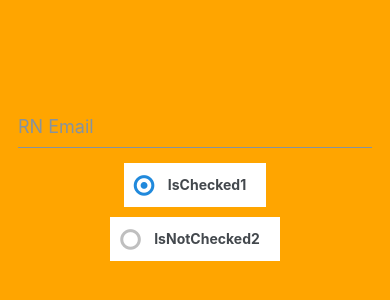
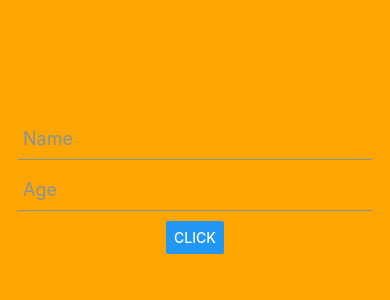
Before and after one commit to CheoR/rn-project2, a React Native app: screen / in a window 390 px wide. Shown: the part 236-536 px from the top of the page. Built offline with nearby package versions, Linux system fonts and the light colour scheme.

Commit message:
feat: Overlay example

```diff
--- a/App.js
+++ b/App.js
@@ -41,6 +41,12 @@ import { CheckBox as RNCheckbox, Input } from "@rneui/base";
 
 import Slider from "@react-native-community/slider";
 import Icon from "react-native-vector-icons/FontAwesome";
+
+import {
+  Button as RNEButton,
+  Input as RNEInput,
+  Overlay,
+} from "react-native-elements";
 
 import styles from "./styles";
 
@@ -112,6 +118,7 @@ export default function App() {
   const [rippleOverflow, setRippleOverflow] = useState(false);
   const [rippleColor, setRippleColor] = useState("red");
   const [isChecked, setIsChecked] = useState(true);
+  const [isVisible, setIsVisible] = useState(false);
 
   const changeDrawerPosition = () => {
     if (drawerPosition === "left") {
@@ -224,6 +231,8 @@ export default function App() {
       },
     ]);
   };
+
+  const toggleOverlay = () => setIsVisible((prevState) => !prevState);
   // useEffect(() => {
   //   const backAction = () => {
   //     Alert.alert("Stop", "Go back?", [
@@ -248,6 +257,24 @@ export default function App() {
 
   return (
     <View style={styles.container}>
+      <RNEInput placeholder=" Name" value={text} onChangeText={setText} />
+      <RNEInput
+        placeholder=" Age"
+        value={text}
+        keyboardType="numeric"
+        onChangeText={setText}
+      />
+      <Button title="Click" onPress={toggleOverlay} />
+      <Overlay
+        isVisible={isVisible}
+        onBackdropPress={toggleOverlay}
+        overlayStyle={styles.overlay}
+        backdropStyle={styles.overlay.backdrop}
+      >
+        <Text>Name: {text} </Text>
+        <Text>Age: {number}</Text>
+      </Overlay>
+      {/*
       <Input
         placeholder="RN Email"
         type="email"
@@ -275,7 +302,7 @@ export default function App() {
         checkedIcon="dot-circle-o"
         uncheckedIcon="circle-o"
       />
-      {/*
+
       <Input
         placeholder="RN input"
         type="password"
@@ -468,7 +495,7 @@ export default function App() {
       style={styles.textInput}
     />
     <TextInput
-      placeholder="Input Number"
+     Text placeholder="Input Number"
       onChangeText={setNumber}
       style={styles.textInput}
       keyboardType="numeric"
--- a/package.json
+++ b/package.json
@@ -18,6 +18,7 @@
     "react": "17.0.2",
     "react-dom": "17.0.2",
     "react-native": "0.68.2",
+    "react-native-elements": "^3.4.2",
     "react-native-safe-area-context": "^4.3.1",
     "react-native-web": "0.17.7"
   },
--- a/styles.js
+++ b/styles.js
@@ -154,6 +154,15 @@ const styles = StyleSheet.create({
     height: 500,
     thumbTintColor: "red",
   },
+  overlay: {
+    backgroundColor: "lightgray",
+    width: 300,
+    height: 100,
+    backdrop: {
+      backgroundColor: "black",
+      opacity: 0.8,
+    },
+  },
 });
 
 export default styles;
```
Also changed, not shown: 1 other file (tests, documents, lock files or other folders).
